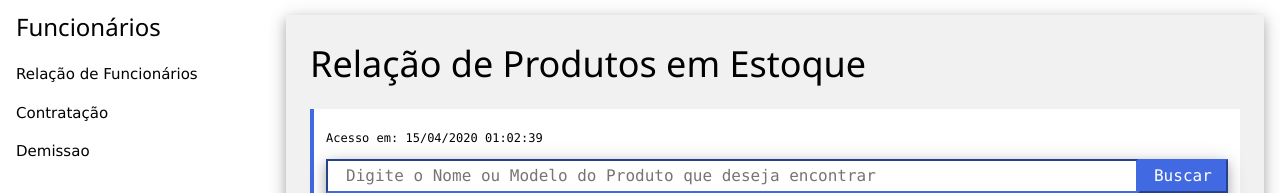
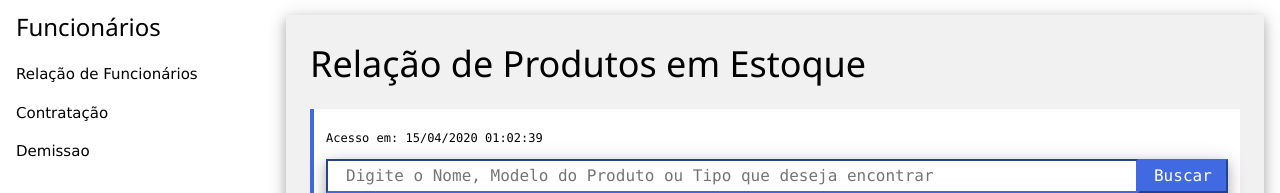
Before and after one commit to annLittleStar/SiteExpCriativa02, a PHP site: page /paginas/estoqueListar.php in a window 1280 px wide. Shown: the part 118-311 px from the top of the page. Run offline with PHP 8.4, Linux system fonts and the light colour scheme; data that the repository does not hold is empty.

Commit message:
Pequenas alterações

```diff
--- a/SiteProjeto/paginas/estoqueListar.php
+++ b/SiteProjeto/paginas/estoqueListar.php
@@ -113,7 +113,7 @@ Equipe: Ana Schran, Gabriel Barboza, Lohan Akim e Victor Negrelli
                 echo "	</tr>";
 
                 echo '<form method="POST" action="estoqueListarPesquisa.php">
-                <input type="text" name="pesquisar" style="width:90%" placeholder="Digite o Nome ou Modelo do Produto que deseja encontrar">
+                <input type="text" name="pesquisar" style="width:90%" placeholder="Digite o Nome, Modelo do Produto ou Tipo que deseja encontrar">
                     <input style="width:10%" type="submit" name="buscar" value="Buscar">
                 </form>';
 
--- a/SiteProjeto/paginas/estoqueListarPesquisa.php
+++ b/SiteProjeto/paginas/estoqueListarPesquisa.php
@@ -113,7 +113,7 @@ Equipe: Ana Schran, Gabriel Barboza, Lohan Akim e Victor Negrelli
                 echo "	</tr>";
 
                 echo '<form method="POST" action="estoqueListarPesquisa.php">
-                <input type="text" name="pesquisar" style="width:90%" placeholder="Digite o Nome ou Modelo do Produto que deseja encontrar">
+                <input type="text" name="pesquisar" style="width:90%" placeholder="Digite o Nome, Modelo do Produto ou Tipo que deseja encontrar">
                     <input style="width:10%" type="submit" name="buscar" value="Buscar">
                 </form>';
 
```
